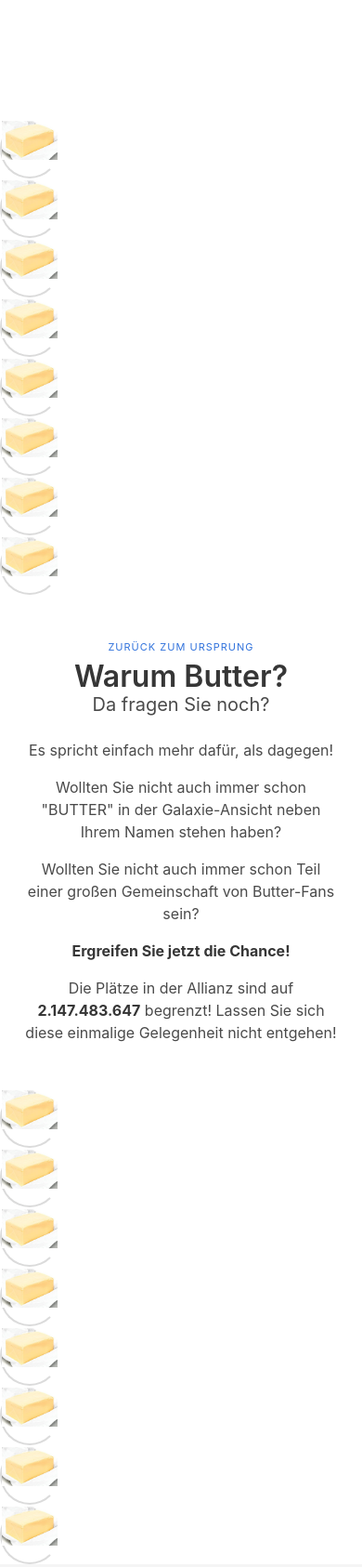
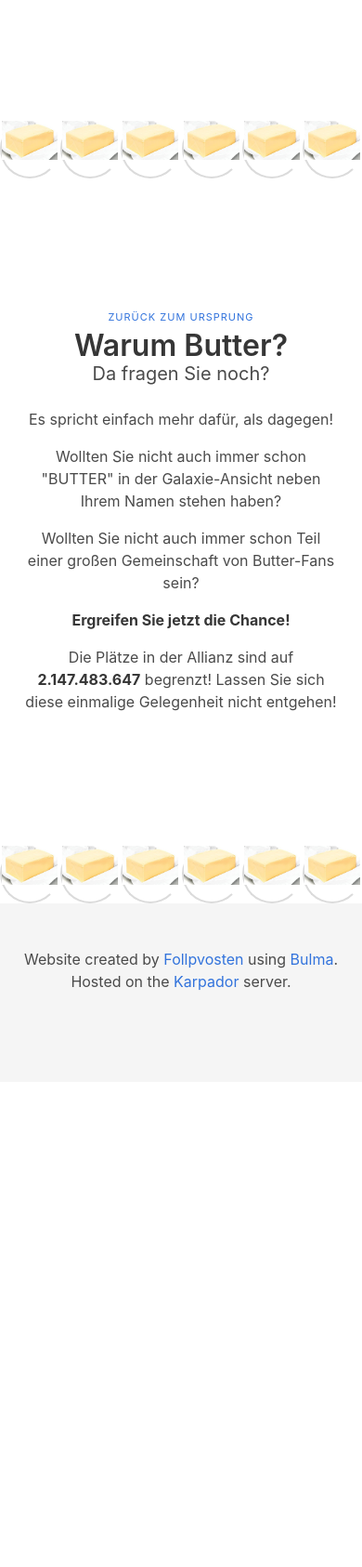
Before and after one commit to Follpvosten/butter-allianz-web, a plain HTML site: page index.html in a window 390 px wide. Shown: the part 1560-3246 px from the top of the page at 93% size. After the commit the page ends 2724 px from the top, so only its background shows below. Drawn offline with nearby package versions, Linux system fonts and the light colour scheme.

Commit message:
Fixed rotating butter on mobile

```diff
--- a/index.html
+++ b/index.html
@@ -87,13 +87,7 @@
 	</section>
 	<section class="hero is-fullheight" id="why">
 	    <div class="hero-head">
-		<nav class="level">
-		    <span class="image loader is-64x64">
-			<img src="img/butter2.jpg">
-		    </span>
-		    <span class="image loader is-64x64">
-			<img src="img/butter2.jpg">
-		    </span>
+		<nav class="level is-mobile">
 		    <span class="image loader is-64x64">
 			<img src="img/butter2.jpg">
 		    </span>
@@ -132,13 +126,7 @@
 		</div>
 	    </div>
 	    <div class="hero-foot">
-		<nav class="level">
-		    <span class="image loader is-64x64">
-			<img src="img/butter2.jpg">
-		    </span>
-		    <span class="image loader is-64x64">
-			<img src="img/butter2.jpg">
-		    </span>
+		<nav class="level is-mobile">
 		    <span class="image loader is-64x64">
 			<img src="img/butter2.jpg">
 		    </span>
```
